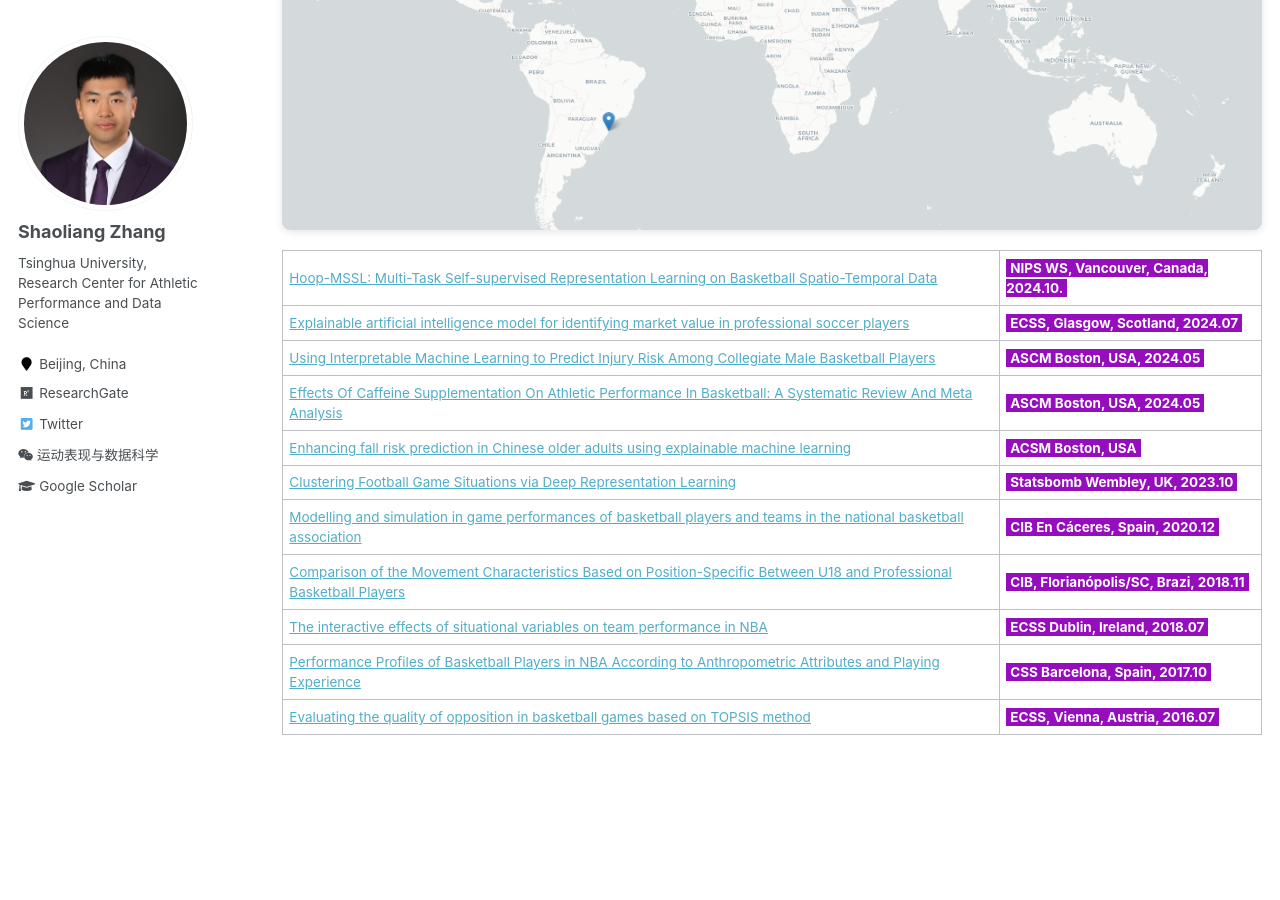
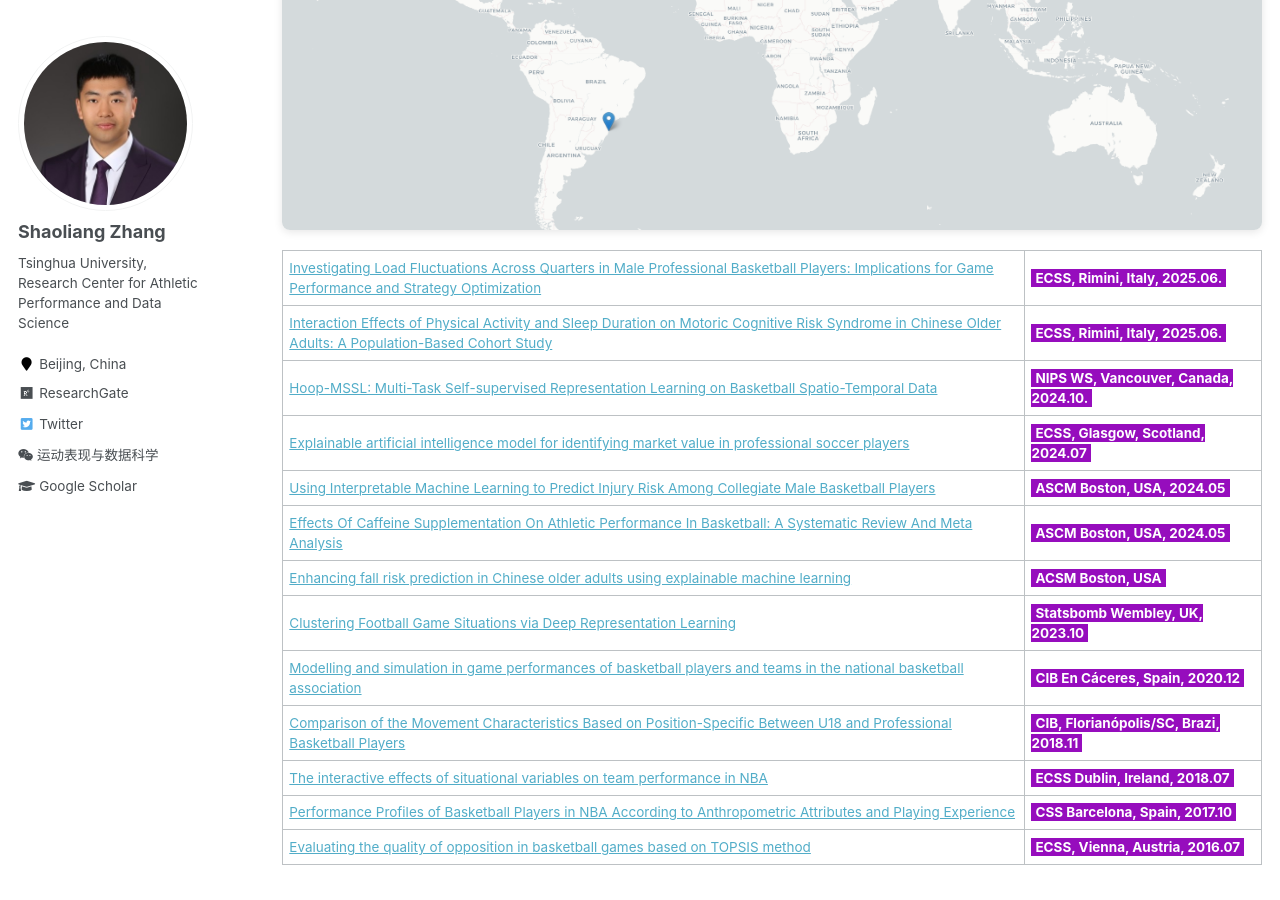
Before and after one commit to sportssuper/ZSL, a Jekyll site: the page built from _pages/talks.md, in a window 1280 px wide and 900 px high, scrolled down 579 px. Built offline with Jekyll 4.4.1, drawn with Linux system fonts in a browser that asks for light colours; a script that is not in the unit is left out.

Commit message:
Update talks.md

```diff
--- a/_pages/talks.md
+++ b/_pages/talks.md
@@ -13,8 +13,9 @@ author_profile: true
        style="width: 100%; height: auto; display: block; border-radius: 8px; box-shadow: 0 2px 8px rgba(0,0,0,0.1);">
 </div>
 
-
 |-------------------------|
+| [Investigating Load Fluctuations Across Quarters in Male Professional Basketball Players: Implications for Game Performance and Strategy Optimization](talks/ecss25load.pdf) | **<span style="background-color: #960DBD; color: white; padding: 1px 4px;">ECSS, Rimini, Italy, 2025.06.</span>**|
+| [Interaction Effects of Physical Activity and Sleep Duration on Motoric Cognitive Risk Syndrome in Chinese Older Adults: A Population-Based Cohort Study](talks/ecss25gld.pdf) | **<span style="background-color: #960DBD; color: white; padding: 1px 4px;">ECSS, Rimini, Italy, 2025.06.</span>**|
 | [Hoop-MSSL: Multi-Task Self-supervised Representation Learning on Basketball Spatio-Temporal Data](talks/Hoop_MSSL.pdf) | **<span style="background-color: #960DBD; color: white; padding: 1px 4px;">NIPS WS, Vancouver, Canada, 2024.10.</span>**|
 | [Explainable artificial intelligence model for identifying market value in professional soccer players](talks/Davison等.pdf) | **<span style="background-color: #960DBD; color: white; padding: 1px 4px;">ECSS, Glasgow, Scotland, 2024.07</span>**|
 | [Using Interpretable Machine Learning to Predict Injury Risk Among Collegiate Male Basketball Players](talks/predictinjuryriskamongcollegiatemalebasketballplayers.pdf) | **<span style="background-color: #960DBD; color: white; padding: 1px 4px;">ASCM Boston, USA, 2024.05</span>**|
```
